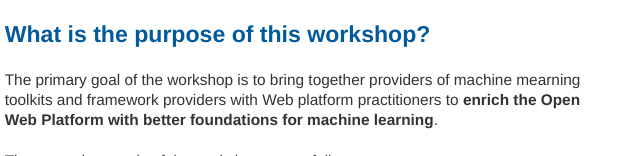
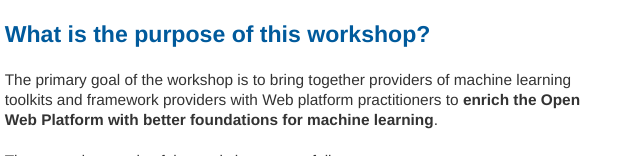
Before and after one commit to w3c/machine-learning-workshop, a plain HTML site: page index.html in a window 1280 px wide. Shown: the part 796-952 px from the top of the page, 181-821 px from the left. Drawn offline with Linux system fonts and the light colour scheme.

Commit message:
Fix a typo

```diff
--- a/index.html
+++ b/index.html
@@ -100,7 +100,7 @@
           <h2 id="goals">
             What is the purpose of this workshop?
           </h2>
-          <p>The primary goal of the workshop is to bring together providers of machine mearning toolkits and framework providers with Web platform practitioners to <strong>enrich the Open Web Platform with better foundations for machine learning</strong>.</p>
+          <p>The primary goal of the workshop is to bring together providers of machine learning toolkits and framework providers with Web platform practitioners to <strong>enrich the Open Web Platform with better foundations for machine learning</strong>.</p>
           <p>The secondary goals of the workshop are as follows:</p>
           <ul>
             <li>Understand how machine learning fits into the Web technology stack,</li>
```
